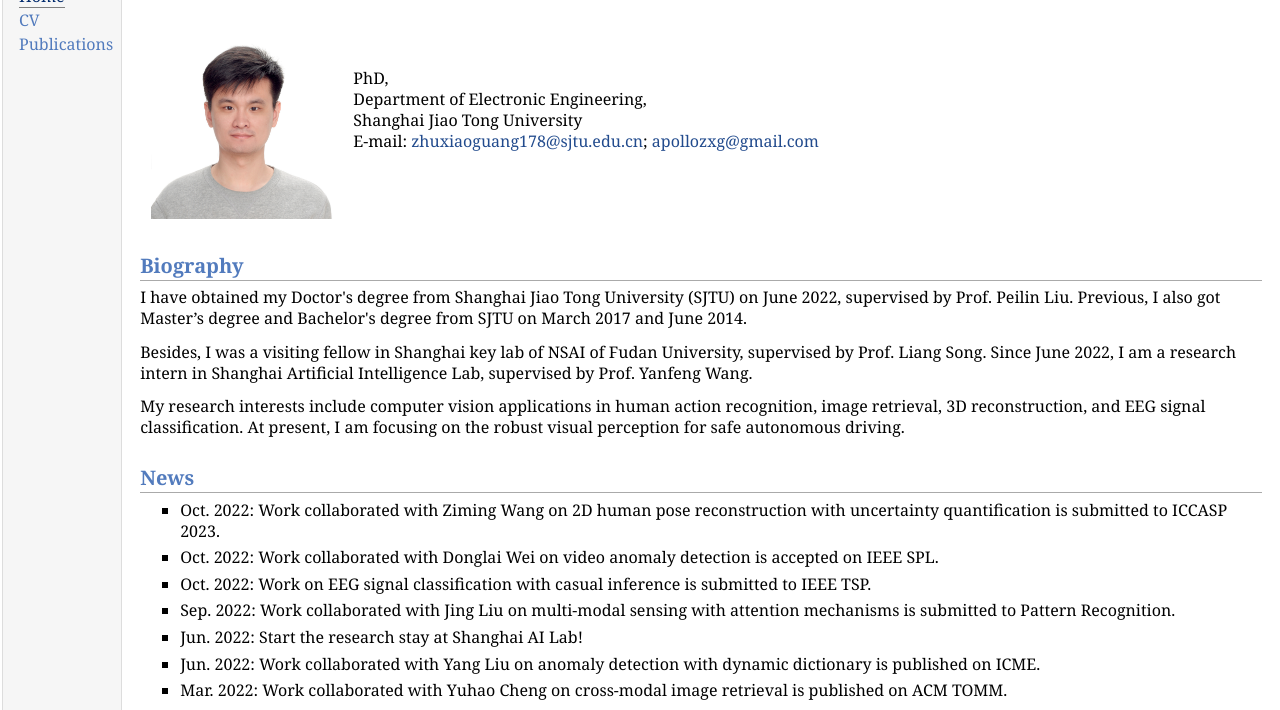
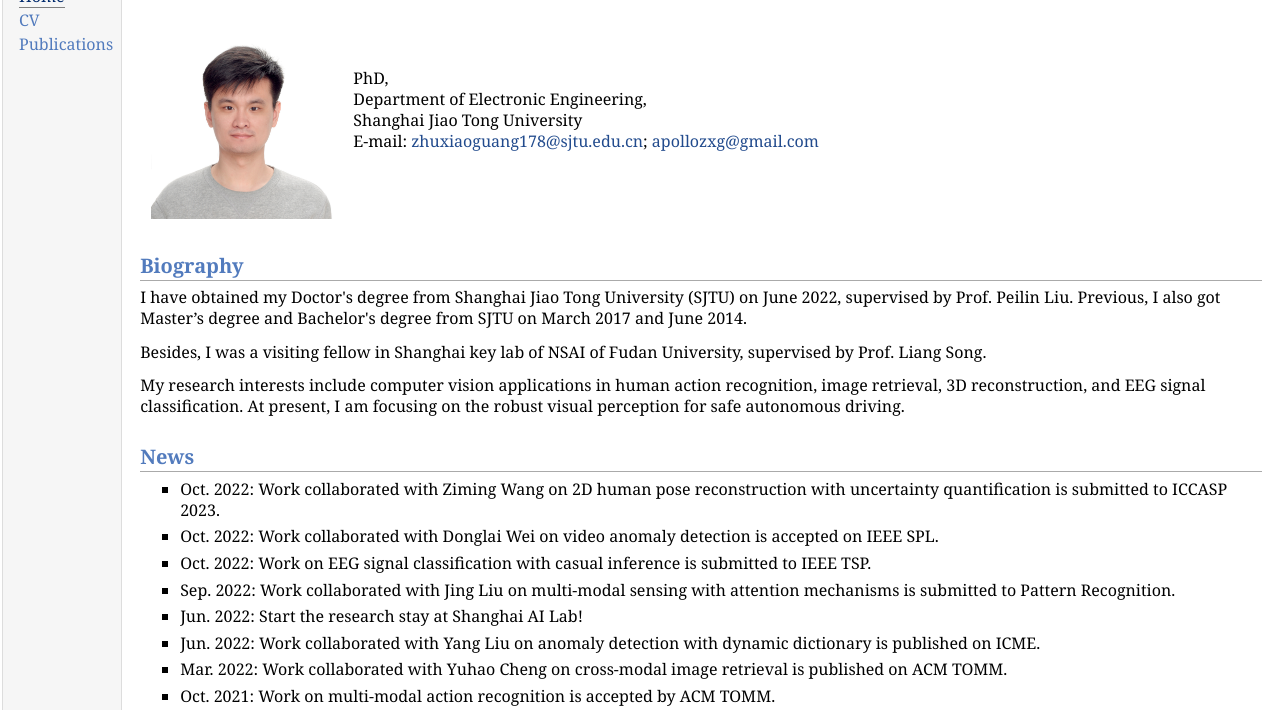
Before and after one commit to zxgapollo/zxgapollo.github.io, a plain HTML site: page index.html in a window 1280 px wide. Shown: the part 68-778 px from the top of the page. Drawn offline with Linux system fonts and the light colour scheme.

Commit message:
Update index.html

```diff
--- a/index.html
+++ b/index.html
@@ -27,7 +27,7 @@ E-mail: <a href="mailto:zhuxiaoguang178@sjtu.edu.cn">zhuxiaoguang178@sjtu.edu.cn
 </td></tr></table>
 <h2>Biography</h2>
 <p>I have obtained my Doctor's degree from Shanghai Jiao Tong University (SJTU) on June 2022, supervised by Prof. Peilin Liu. Previous, I also got Master’s degree and Bachelor's degree from SJTU on March 2017 and June 2014.</p>
-<p>Besides, I was a visiting fellow in Shanghai key lab of NSAI of Fudan University, supervised by Prof. Liang Song. Since June 2022, I am a research intern in Shanghai Artificial Intelligence Lab, supervised by Prof. Yanfeng Wang.</p>
+<p>Besides, I was a visiting fellow in Shanghai key lab of NSAI of Fudan University, supervised by Prof. Liang Song. </p>
 <p>My research interests include computer vision applications in human action recognition, image retrieval, 3D reconstruction, and EEG signal classification. At present, I am focusing on the robust visual perception for safe autonomous driving. </p>
 <h2>News</h2>
 <ul>
```
